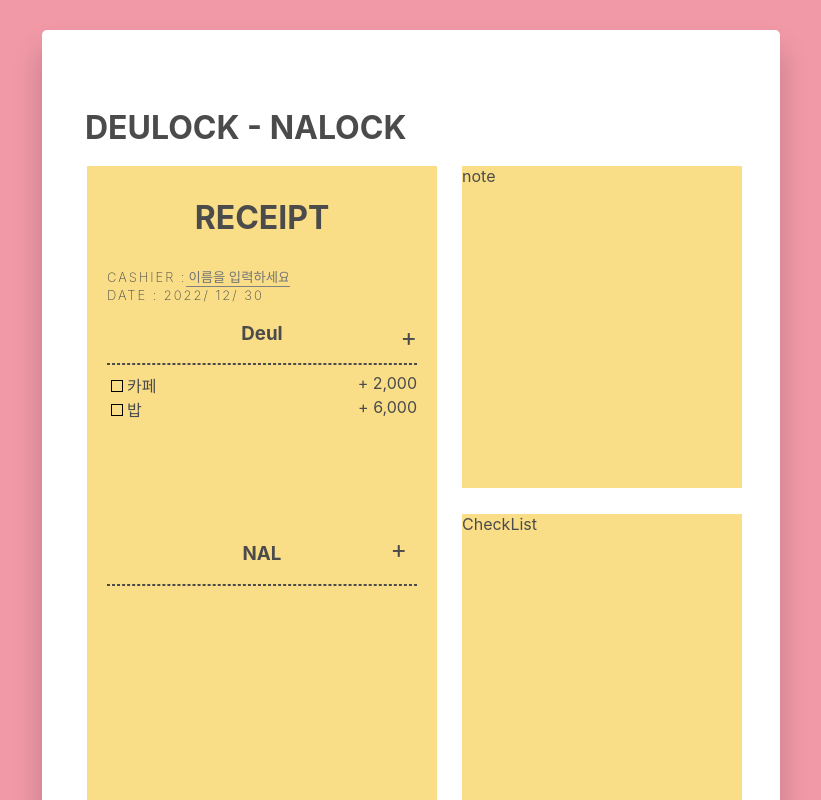
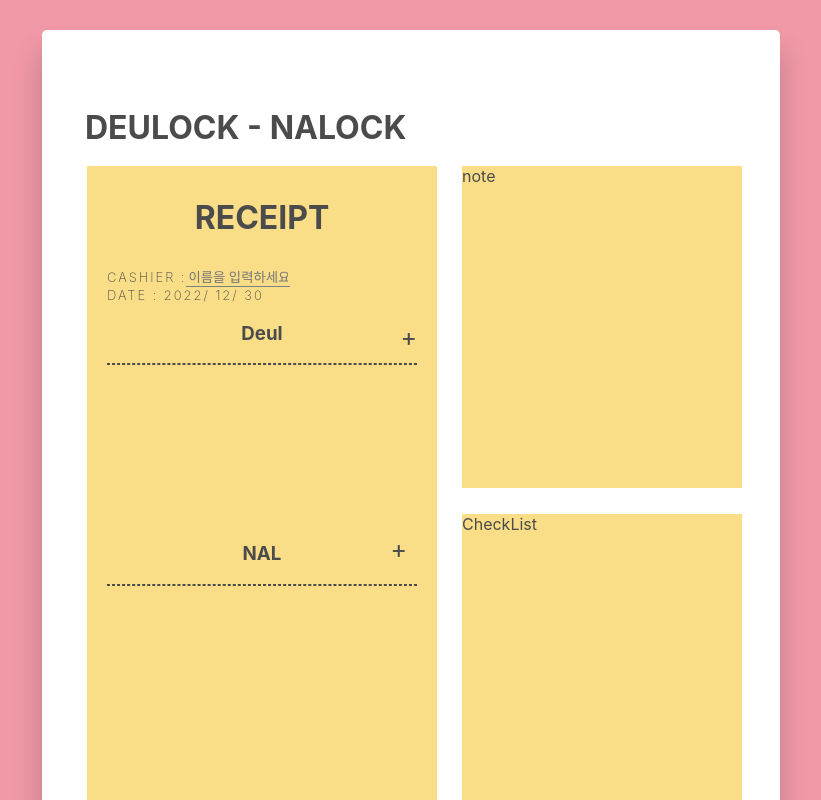
Before and after one commit to taeyeess/-come_and_go, a React (Create React App) app: page / in a window 1280 px wide. Shown: the top 800 px of the page, without its empty margins (229-1050 px from the left). Built offline with nearby package versions, Linux system fonts and the light colour scheme.

Commit message:
feat: flag변수를 이용해 수입, 지출 조건부 렌더링

```diff
--- a/src/components/modal/ComeOutModal.js
+++ b/src/components/modal/ComeOutModal.js
@@ -2,7 +2,7 @@ import React, { useState, useRef, useCallback, useEffect } from "react";
 import styled from "styled-components";
 
 const ComeOutModal = ({ cancel, onInsert, switchBtnActive }) => {
-  // css를 동적으로 바꾸기 위한 상태값
+  // css를 동적으로 바꾸기 위한 상태값, 수입과 지출을 구분하는 상태값
   const [flag, setFlag] = useState(true);
 
   const [content, setContent] = useState("");
@@ -18,19 +18,19 @@ const ComeOutModal = ({ cancel, onInsert, switchBtnActive }) => {
   };
   const handleSubmit = useCallback(
     e => {
-      onInsert(content, price);
+      onInsert(content, price, flag);
       setContent("");
-      setPrice("");
+      Number(setPrice(""));
       // e.preventDefault();
     },
-    [onInsert, content, price],
+    [onInsert, content, price, flag],
   );
   // const onClickAddButton = () => {
-  //   const nextDeulList = deulList.concat({
-  //     id: deulList.length,
+  //   const nextPayList = payList.concat({
+  //     id: payList.length,
   //     content,
   //   });
-  //   setDeulList(nextDeulList);
+  //   setPayList(nextPayList);
   // };
 
   // useEffect(() => {
@@ -83,7 +83,7 @@ const ComeOutModal = ({ cancel, onInsert, switchBtnActive }) => {
           ></input>
           금액 :
           <input
-            type="text"
+            type="number"
             name="price"
             placeholder="금액을 입력하세요"
             value={price}
--- a/src/components/receipt/Receipt.js
+++ b/src/components/receipt/Receipt.js
@@ -46,34 +46,38 @@ const Receipt = () => {
 
   // ------------------------------------------------------
 
-  const [deulList, setDeulList] = useState([
-    {
-      id: 1,
-      text: "카페",
-      price: "2,000",
-      checked: false,
-    },
-    {
-      id: 2,
-      text: "밥",
-      price: "6,000",
-      checked: false,
-    },
+  const [payList, setPayList] = useState([
+    // {
+    //   id: 1,
+    //   text: "카페",
+    //   price: "2,000",
+    //   checked: false,
+    //   flag: true,
+    // },
+    // {
+    //   id: 2,
+    //   text: "밥",
+    //   price: "6,000",
+    //   checked: false,
+    //   flag: true,
+    // },
   ]);
 
   const nextId = useRef(0);
 
-  const onInsert = (text, price) => {
-    //setDeulList([...deulList, text]);
+  const onInsert = (text, price, flag) => {
+    //setPayList([...payList, text]);
     const list = {
       id: nextId.current,
       text,
       price,
+      flag,
       checked: false,
     };
-    setDeulList(deulList.concat(list));
+    setPayList(payList.concat(list));
     nextId.current += 1; //nextId를 1씩 더하기
   };
+  // console.log(payList);
 
   // localStroage에 저장
   const addList = () => {
@@ -129,7 +133,7 @@ const Receipt = () => {
         />
       </DeulHeader>
       {/* <Deul /> */}
-      <DeulList deulList={deulList} />
+      <DeulList payList={payList} />
       <NalHeader>
         <h3 style={{ textAlign: "center" }}>NAL</h3>
         <span
@@ -162,8 +166,8 @@ const Receipt = () => {
           // btnActive={btnActive}
           // addList={addList}
           onInsert={onInsert}
-          // deulList={deulList}
-          // setDeulList={setDeulList}
+          // payList={payList}
+          // setPayList={setPayList}
         />
       )}
     </div>
--- a/src/components/receipt/inCome/DeulList.js
+++ b/src/components/receipt/inCome/DeulList.js
@@ -1,11 +1,11 @@
 import React from "react";
 import DeulListItem from "./DeulListItem";
 
-const DeulList = ({ deulList }) => {
+const DeulList = ({ payList }) => {
   return (
     <div className="DeulList" style={{ padding: "0", minHeight: "150px" }}>
-      {deulList.map(list => (
-        <DeulListItem list={list} key={list.id} />
+      {payList.map(list => (
+        <DeulListItem list={list} key={list.id} flag={list.flag} />
       ))}
     </div>
   );
--- a/src/components/receipt/inCome/DeulListItem.js
+++ b/src/components/receipt/inCome/DeulListItem.js
@@ -4,7 +4,7 @@ import CheckInput from "../CheckInput";
 import CheckOutInput from "../CheckOutInput";
 import styled from "styled-components";
 
-const DeulListItem = ({ list }) => {
+const DeulListItem = ({ list, flag }) => {
   const { id, text, checked, price } = list;
   return (
     <DeulListItems
@@ -15,6 +15,8 @@ const DeulListItem = ({ list }) => {
         // justifyContent: "space-between",
       }}
     >
+      {/* {console.log(flag)} */}
+      {flag && (
         <div
           className={cn("checkbox", { checked })}
           style={{ position: "relative" }}
@@ -30,6 +32,7 @@ const DeulListItem = ({ list }) => {
             + {price}
           </div>
         </div>
+      )}
     </DeulListItems>
   );
 };
```
Lines whose indentation alone changed are shown as unchanged.
